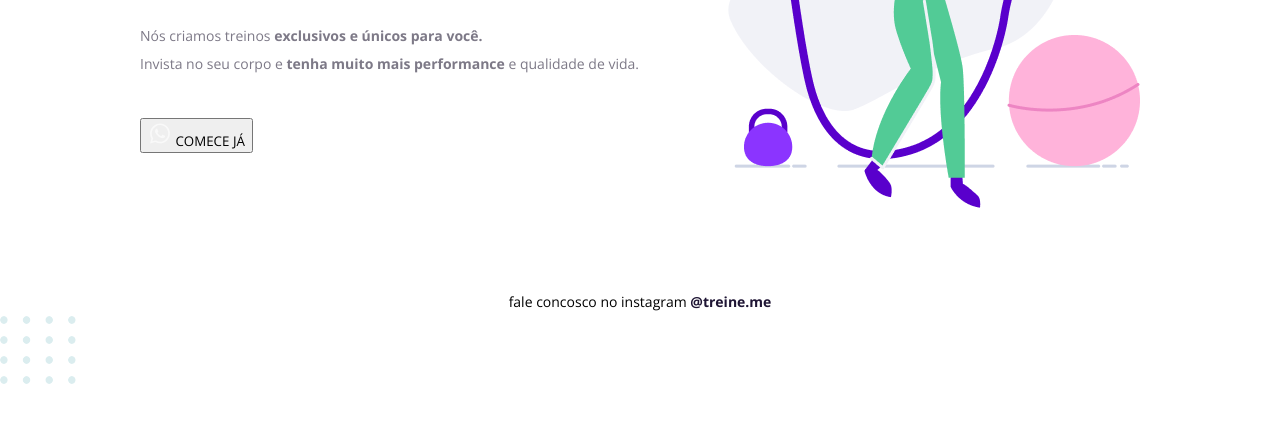
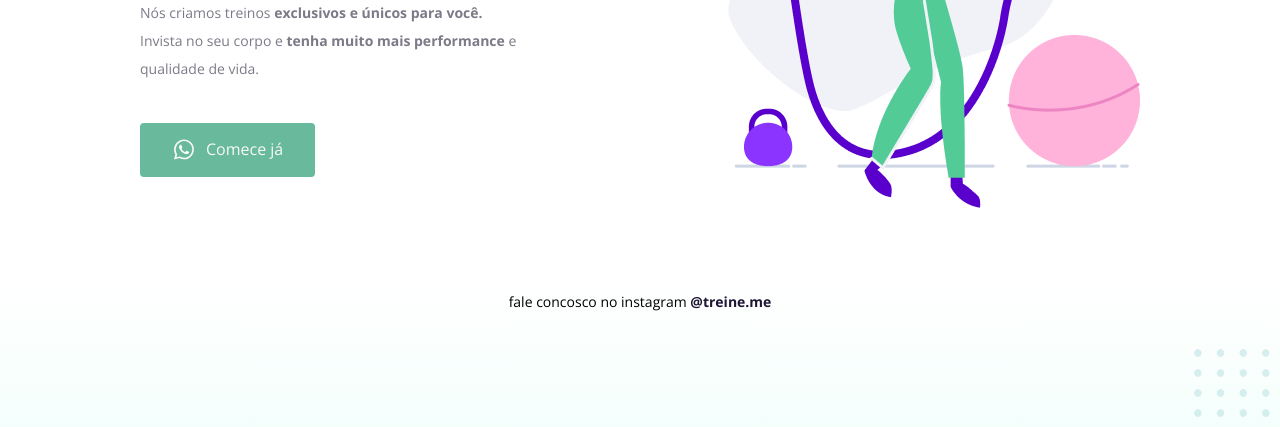
Before and after one commit to Batavoo/projeto_treine-me, a plain HTML site: page index.html in a window 1280 px wide. Shown: the part 373-800 px from the top of the page. Drawn offline with nearby package versions, Linux system fonts and the light colour scheme.

Commit message:
mudanças finais

```diff
--- a/index.html
+++ b/index.html
@@ -32,7 +32,8 @@
             Nós criamos treinos <strong>exclusivos e únicos para você.</strong
             ><br />
             Invista no seu corpo e
-            <strong>tenha muito mais performance</strong> e qualidade de vida.
+            <strong>tenha muito mais performance</strong> e<br />
+            qualidade de vida.
           </p>
           <button>
             <img src="./assets/zap.svg" alt="Icone do zapzap" />
@@ -49,6 +50,7 @@
     </div>
 
     <img
+      id="balls"
       src="./assets/balls.svg"
       alt="bolas decorativas verdes no canto inferior direito da página"
     />
--- a/style.css
+++ b/style.css
@@ -1,11 +1,20 @@
 body {
   margin: 0;
   font-family: "Open Sans", sans-serif;
+
+  background: linear-gradient(
+    180deg,
+    rgba(227, 255, 248, 0) 82.08%,
+    rgba(227, 255, 248, 0.38) 100%
+  );
+
+  min-height: 100vh;
 }
 
 .page {
   width: 1000px;
-  margin: 65px auto 0;
+  margin: 0 auto;
+  padding-top: 65px;
 }
 
 nav {
@@ -29,7 +38,12 @@ a {
   text-decoration: none;
 }
 
+ul li a {
+  opacity: 0.5;
+}
+
 ul li a:hover {
+  opacity: 1;
   font-weight: bold;
 }
 
@@ -66,8 +80,28 @@ section p {
 }
 
 button {
-  text-transform: uppercase;
+  color: #f9f9f9;
   font-family: "Open Sans", sans-serif;
+
+  background: #69b99d;
+  border: none;
+  padding: 14px 32px 15px;
+
+  display: flex;
+  align-items: center;
+  justify-content: center;
+  gap: 10px;
+
+  border-radius: 4px;
+
+  font-size: 16px;
+  line-height: 21px;
+
+  cursor: pointer;
+}
+
+button:hover {
+  background: #4b9b7f;
 }
 
 footer {
@@ -80,3 +114,9 @@ footer {
 footer a {
   font-weight: bold;
 }
+
+#balls {
+  position: fixed;
+  bottom: 0;
+  right: 0;
+}
```
